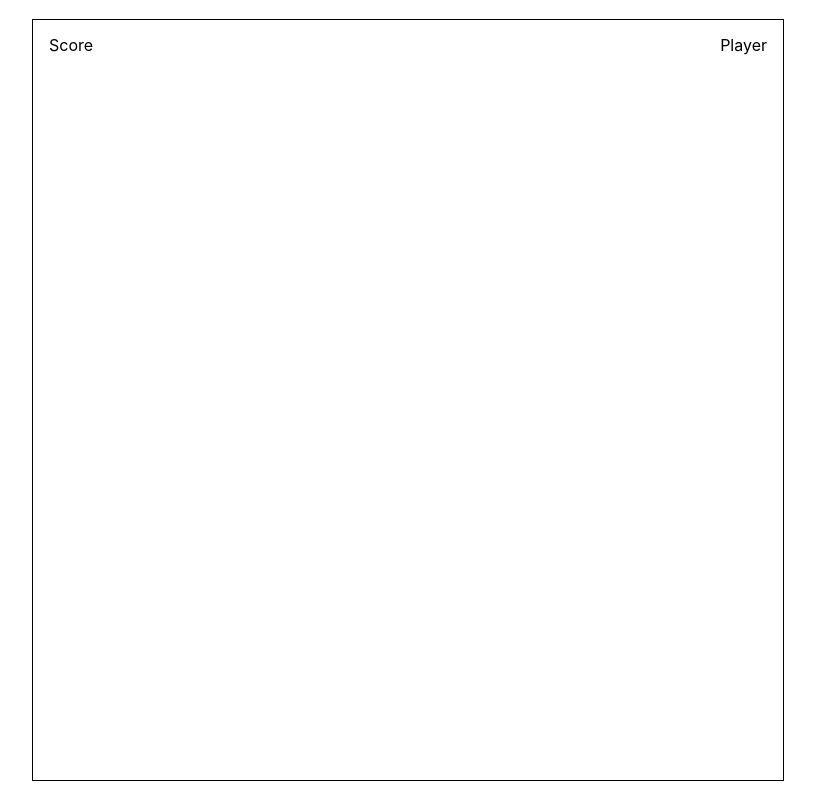
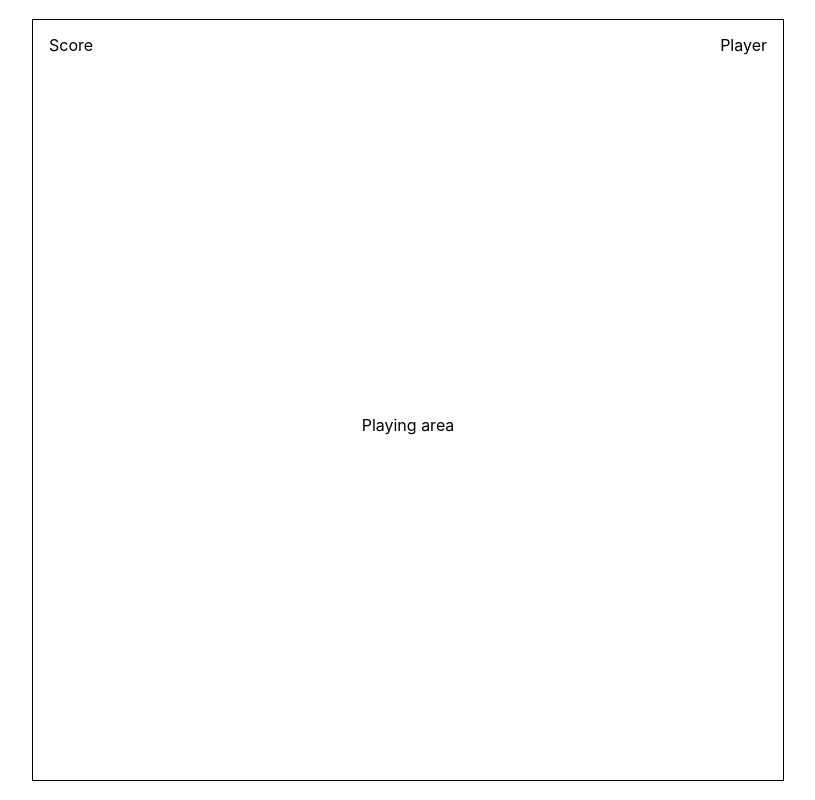
Before and after one commit to Comum/react-tick-tack-toe, a React (Create React App) app: page / in a window 1280 px wide. Shown: the whole page, without its empty margins (232-1047 px from the left). Built offline with nearby package versions, Linux system fonts and the light colour scheme.

Commit message:
Set up playing area

```diff
--- a/src/components/MainWrapper/MainWrapper.js
+++ b/src/components/MainWrapper/MainWrapper.js
@@ -2,6 +2,7 @@ import React from 'react'
 
 // components
 import Header from '../Header/Header'
+import PlayingArea from '../PlayingArea/PlayingArea'
 
 // style
 import './MainWrapper.css'
@@ -9,6 +10,7 @@ import './MainWrapper.css'
 const MainWrapper = () => (
     <div className="mainWrapper">
         <Header />
+        <PlayingArea />
     </div>
 )
 
--- /dev/null
+++ b/src/components/PlayingArea/PlayingArea.css
@@ -0,0 +1,8 @@
+.playingArea {
+    width: 100%;
+    height: calc(100% - 50px);
+
+    display: flex;
+    justify-content: center;
+    align-items: center;
+}
--- /dev/null
+++ b/src/components/PlayingArea/PlayingArea.js
@@ -0,0 +1,12 @@
+import React from 'react'
+
+// style
+import './PlayingArea.css'
+
+const PlayingArea = () => (
+    <div className="playingArea">
+        Playing area
+    </div>
+)
+
+export default PlayingArea
```
Also changed, not shown: src/components/Header/Header.js (line endings or trailing spaces), src/components/Header/PlayingPlayer/PlayingPlayer.js (line endings or trailing spaces), src/components/Header/Score/Score.js (line endings or trailing spaces).
